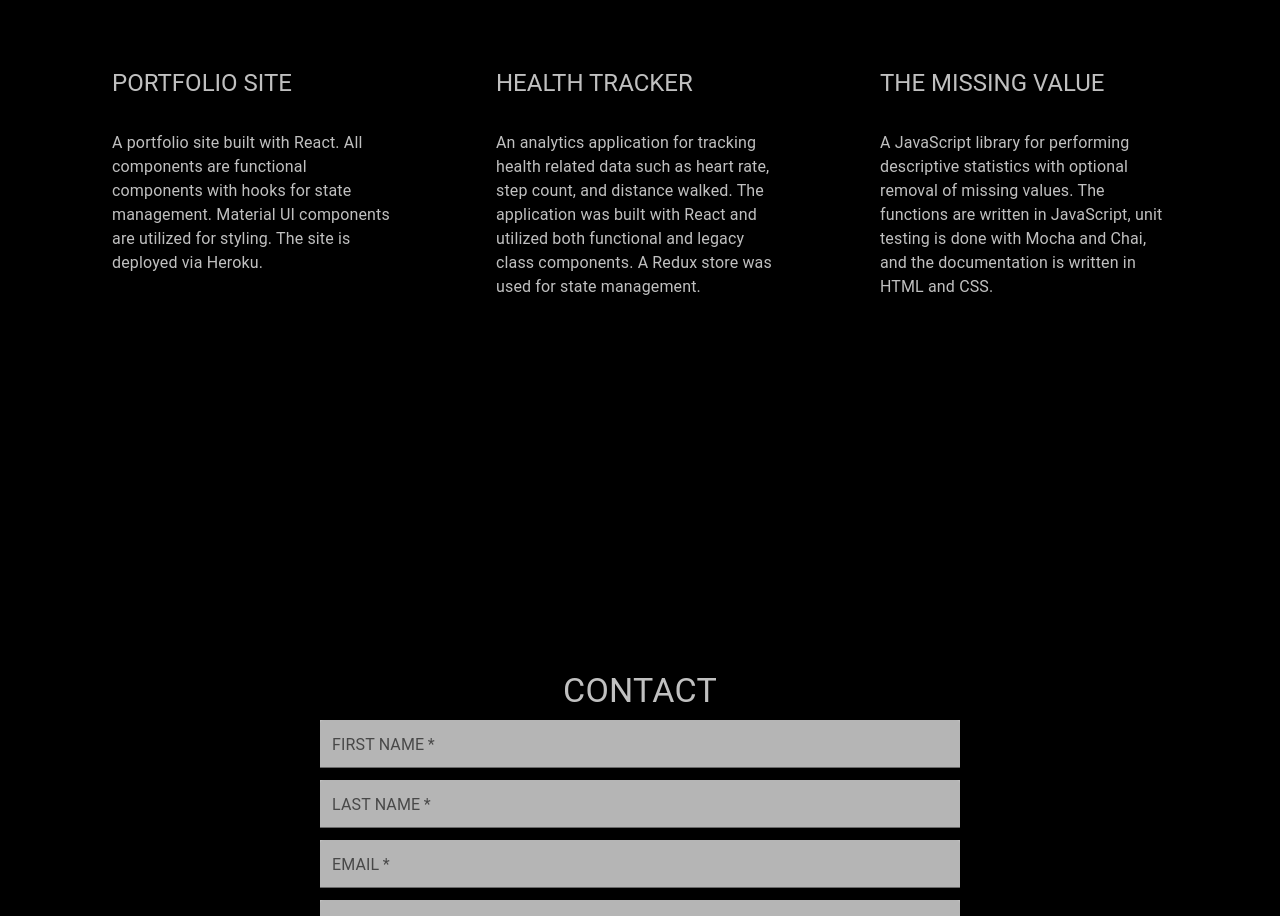
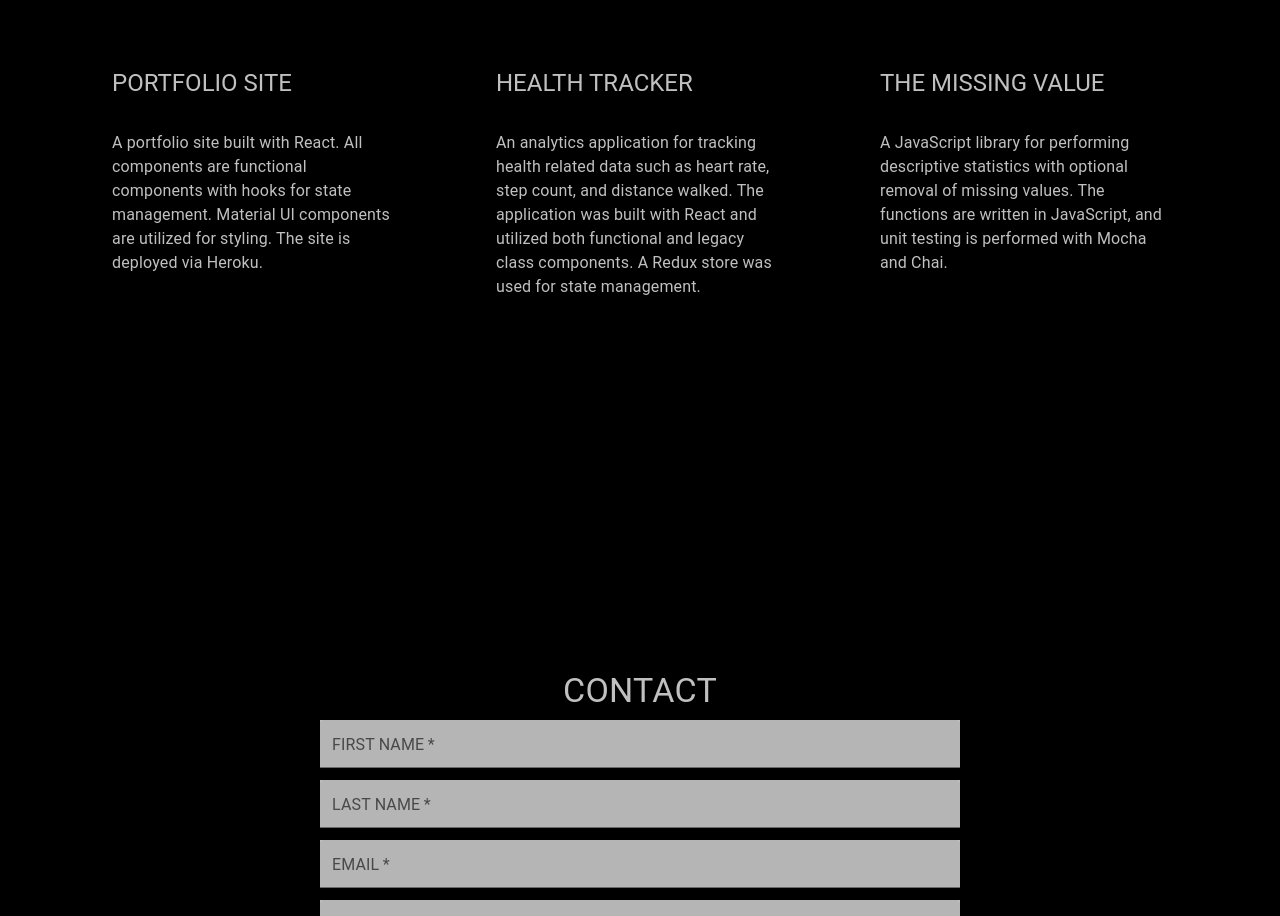
Before and after one commit to Alexander512/portfolio-site, a React app: page / in a window 1280 px wide. Shown: the part 1867-2783 px from the top of the page. Built offline with nearby package versions, Linux system fonts and the light colour scheme.

Commit message:
Updated styles

```diff
--- a/client/components/Projects.js
+++ b/client/components/Projects.js
@@ -43,8 +43,7 @@ const Projects = () => {
               <Typography variant='body1'>
                 A JavaScript library for performing descriptive statistics with
                 optional removal of missing values. The functions are written in
-                JavaScript, unit testing is done with Mocha and Chai, and the
-                documentation is written in HTML and CSS.
+                JavaScript, and unit testing is performed with Mocha and Chai.
               </Typography>
             </CardContent>
           </Card>
--- a/public/styles.css
+++ b/public/styles.css
@@ -55,10 +55,6 @@ form {
   justify-content: center;
 }
 
-.text {
-  font-size: clamp(0.7em, 0.5em + 0.5vw, 1.5em);
-}
-
 @media (max-width: 900px) {
   #flexContainer {
     flex-direction: column;
```
